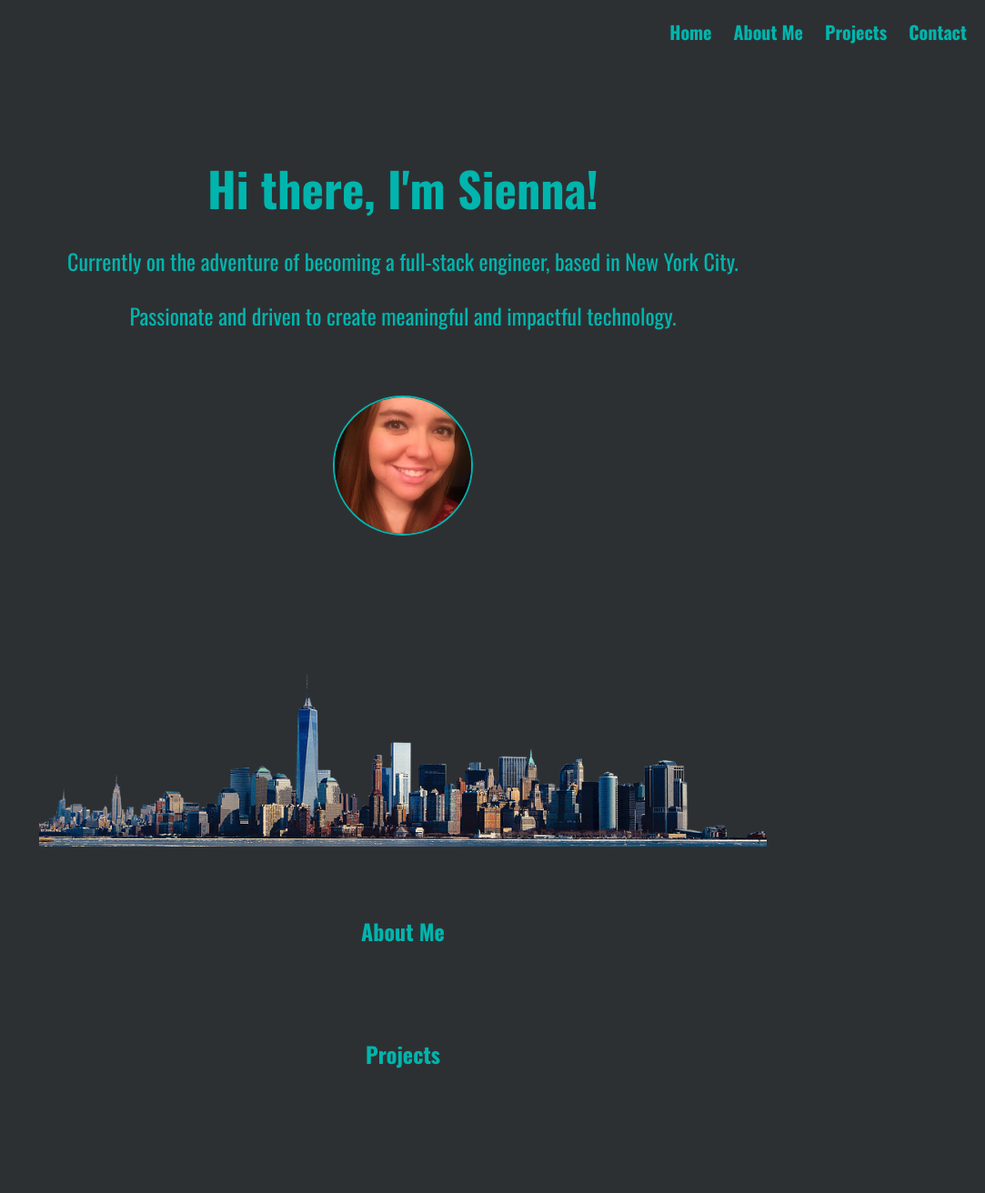
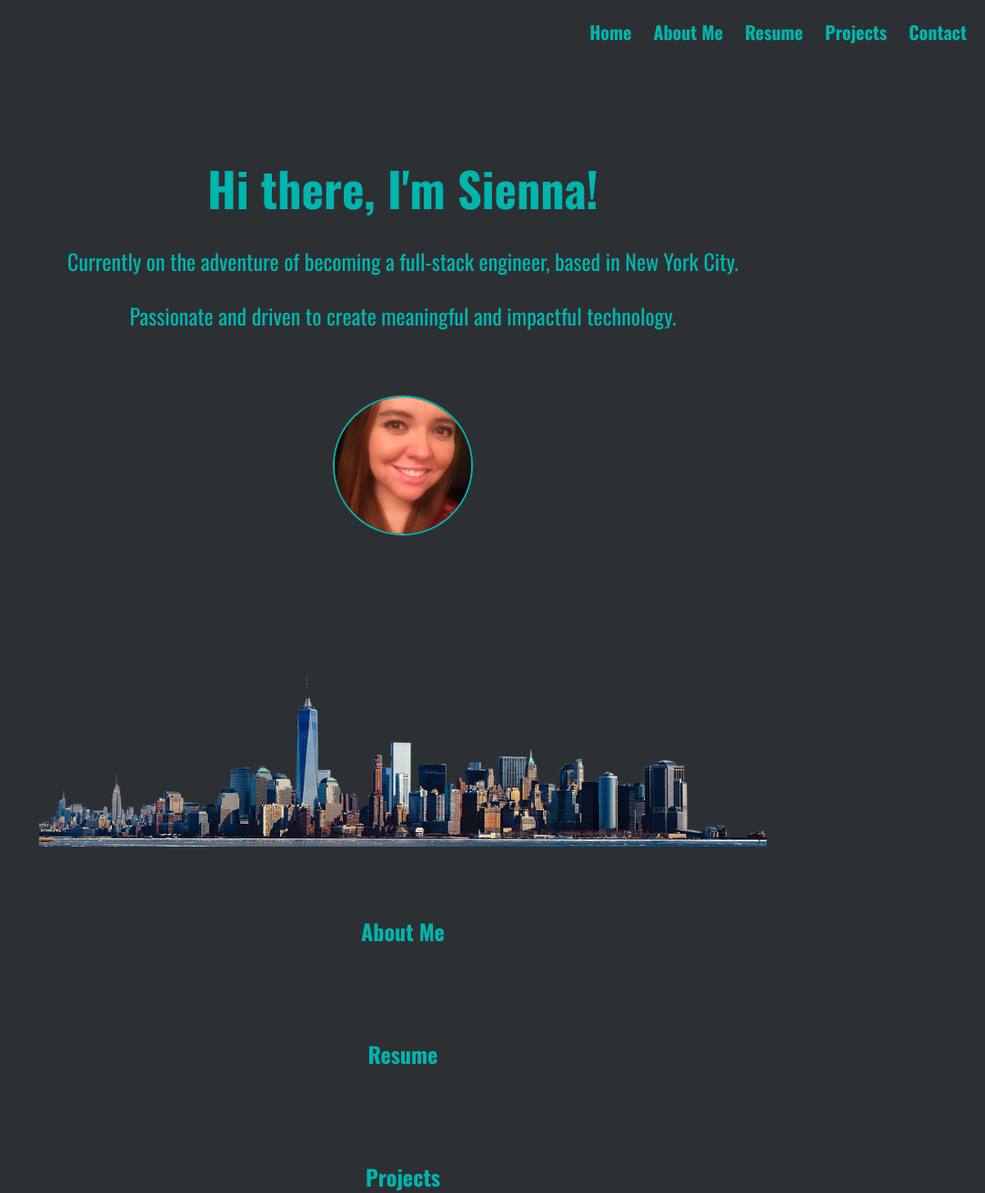
Before and after one commit to codecaptaincode/portfolio-website, a plain HTML site: page index.html in a window 1280 px wide. Shown: the top 1312 px of the page at 91% size, without its empty margins (197-1280 px from the left). Drawn offline with nearby package versions, Linux system fonts and the light colour scheme.

Commit message:
third commit

```diff
--- a/index.html
+++ b/index.html
@@ -14,6 +14,7 @@
             <ul>
                 <li><a href="#home">Home</a></li>
                 <li><a href="#about">About Me</a></li>
+                <li><a href="#resume">Resume</a></li>
                 <li><a href="#projects">Projects</a></li>
                 <li><a href="#contact">Contact</a></li>
             </ul>
@@ -31,6 +32,11 @@
 
     <section id="about">
         <h2>About Me</h2>
+        <p></p>
+    </section>
+
+    <section id="resume">
+        <h2>Resume</h2>
         <p></p>
     </section>
 
```
